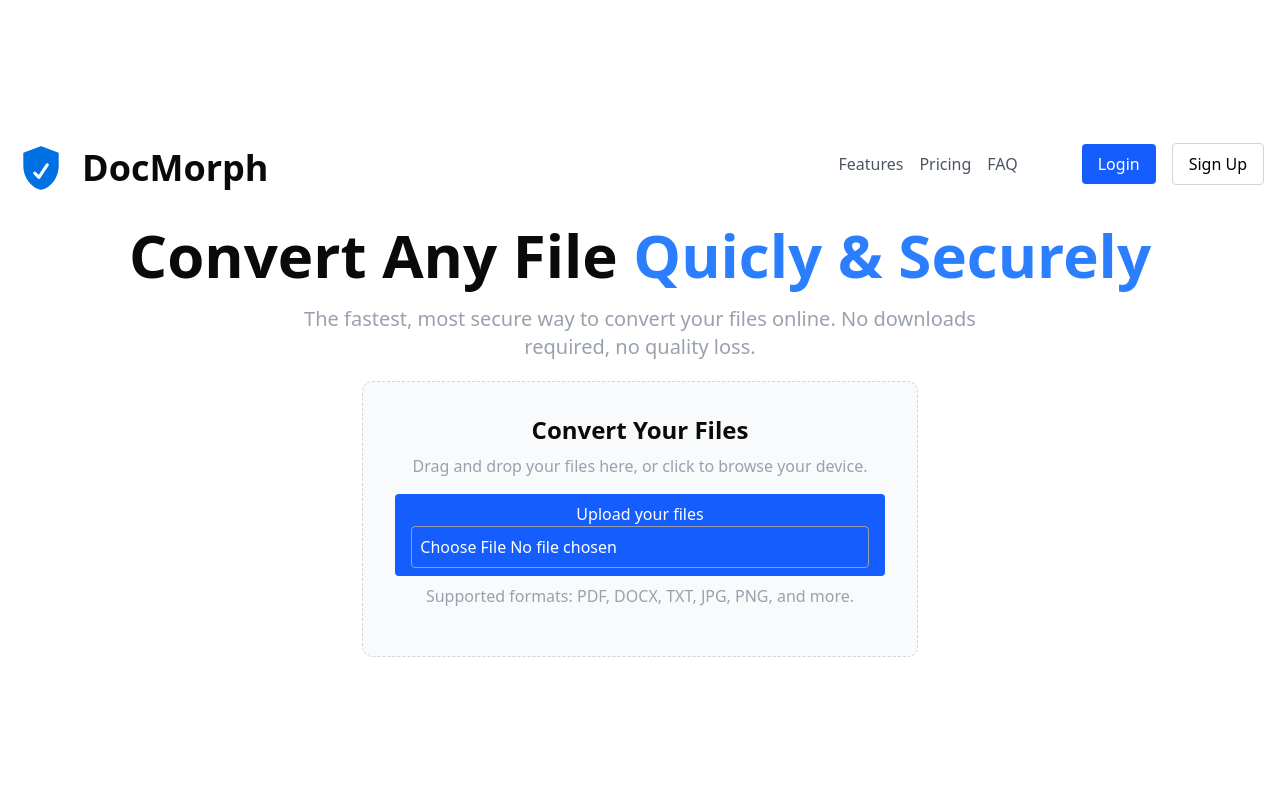
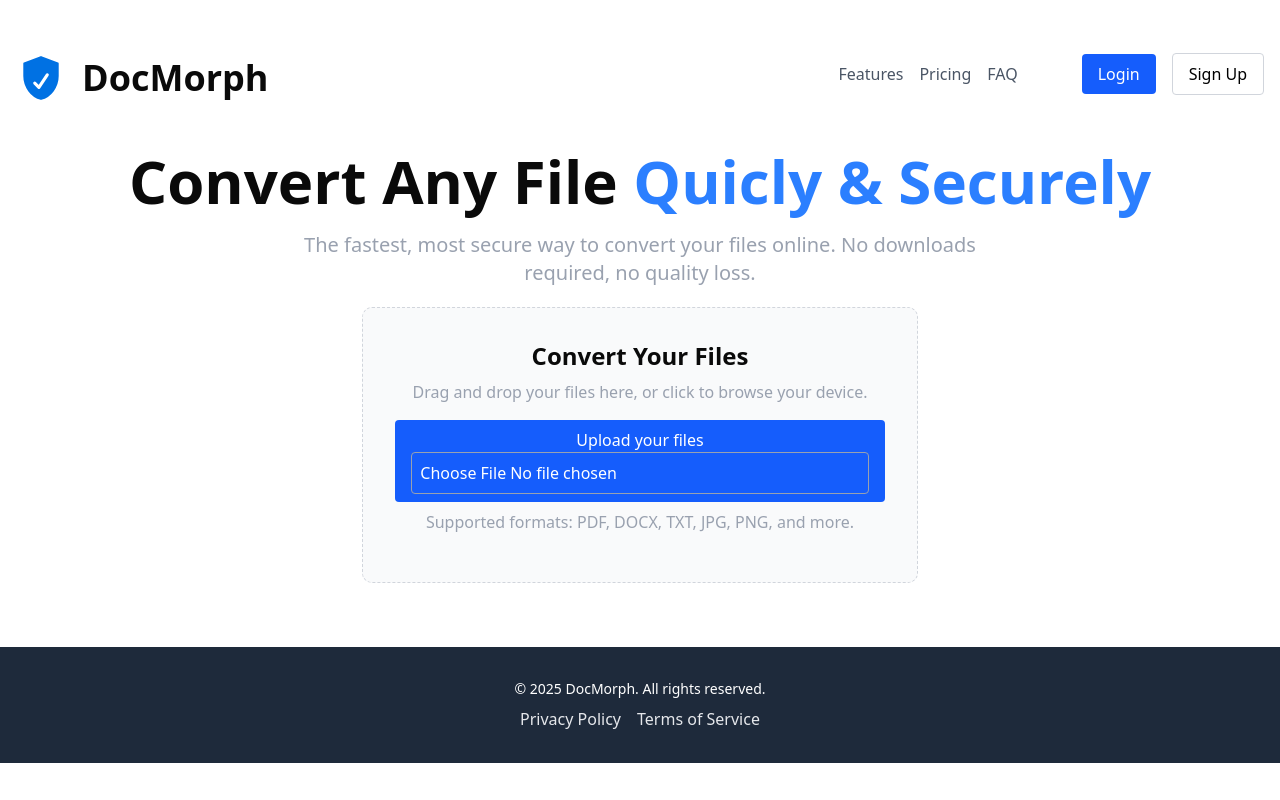
Before and after one commit to zentoo31/doc-morph, a Next.js app: page / in a window 1280 px wide. Built offline with nearby package versions, Linux system fonts and the light colour scheme.

Commit message:
feat:  add footer

```diff
--- a/src/app/page.tsx
+++ b/src/app/page.tsx
@@ -2,8 +2,8 @@ import Image from 'next/image';
 
 export default function Home() {
   return (
-    <div className="flex flex-col items-center justify-center min-h-screen p-4">
-        <header className='flex flex-row items-start justify-between w-full mb-8'>
+    <div className="flex flex-col items-center justify-center min-h-screen ">
+        <header className='flex flex-row items-start justify-between w-full mb-8 p-4'>
           <div className="flex flex-row items-center justify-center">
             <Image
               src={"/doc-morph-logo.svg"}
@@ -66,8 +66,19 @@ export default function Home() {
               </p>
 
           </div>
+        </main>
 
-        </main>
+        <footer className='flex flex-col items-center bg-[#1E2A3B] text-white w-full py-8 mt-16'>
+          <div className='flex flex-col items-center justify-center '>
+            <p className='text-sm'>
+              &copy; {new Date().getFullYear()} DocMorph. All rights reserved.
+            </p>
+            <div className='flex space-x-4 mt-2'>
+              <a href="/privacy" className="text-gray-200 hover:underline">Privacy Policy</a>
+              <a href="/terms" className="text-gray-200 hover:underline">Terms of Service</a>
+            </div>
+          </div>
+        </footer>
     </div>
   );
 }
```
